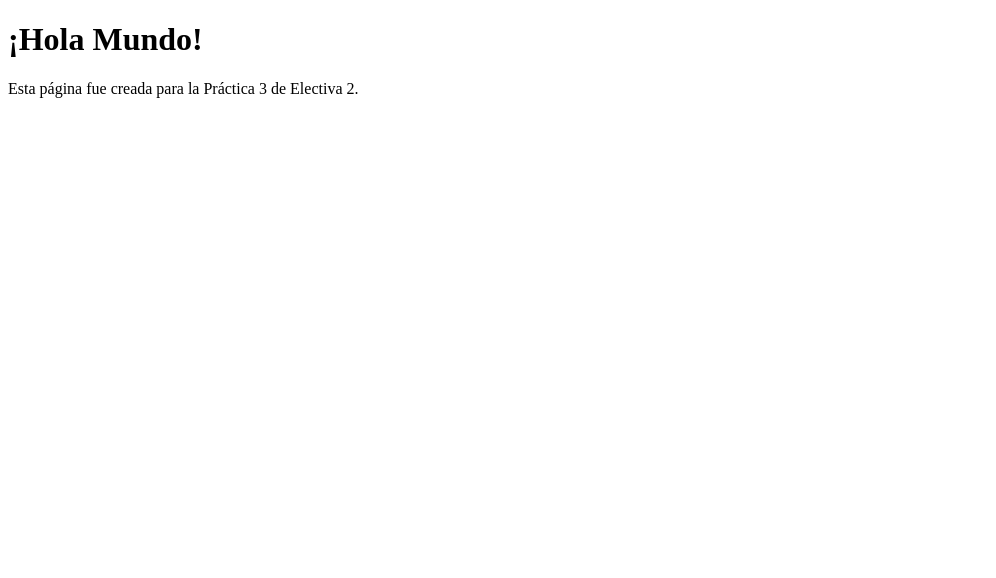
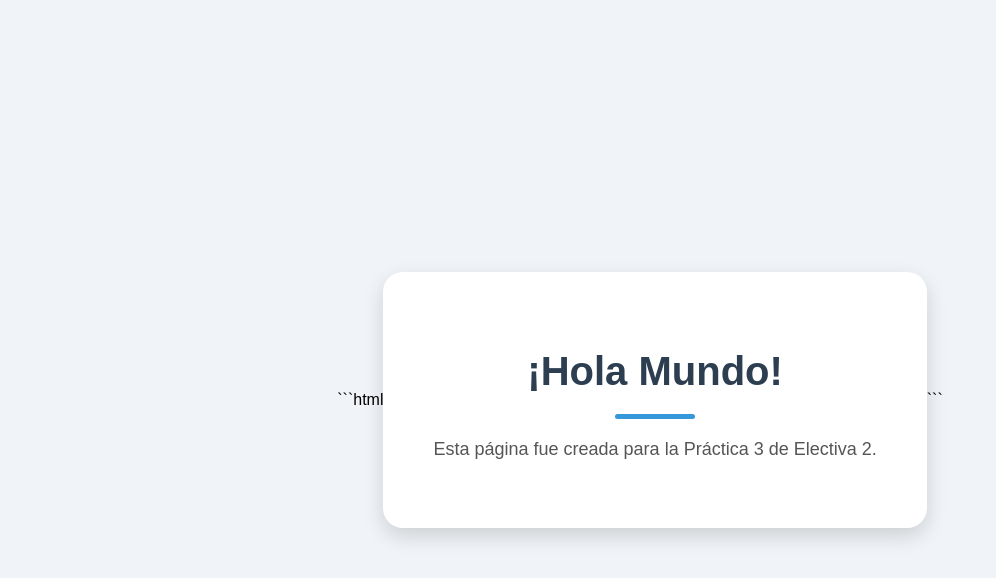
Before and after one commit to NelPascualR/Practica-3, a plain HTML site: page index.html in a window 1280 px wide. Shown: the whole page, without its empty margins (0-996 px from the left). Drawn offline with Linux system fonts and the light colour scheme.

Commit message:
Update index.html

````diff
--- a/index.html
+++ b/index.html
@@ -1,14 +1,62 @@
+```html
 <!DOCTYPE html>
 <html lang="es">
 <head>
     <meta charset="UTF-8">
     <meta name="viewport" content="width=device-width, initial-scale=1.0">
     <title>Hola Mundo</title>
+
+    <style>
+        body {
+            margin: 0;
+            height: 100vh;
+            display: flex;
+            justify-content: center;
+            align-items: center;
+            background-color: #f0f4f8;
+            font-family: Arial, sans-serif;
+        }
+
+        .contenedor {
+            text-align: center;
+            background-color: white;
+            padding: 50px;
+            border-radius: 20px;
+            box-shadow: 0 8px 20px rgba(0, 0, 0, 0.15);
+            max-width: 600px;
+        }
+
+        .decoracion {
+            width: 80px;
+            height: 5px;
+            background-color: #3498db;
+            margin: 20px auto;
+            border-radius: 10px;
+        }
+
+        h1 {
+            color: #2c3e50;
+            font-size: 40px;
+            margin-bottom: 10px;
+        }
+
+        p {
+            color: #555;
+            font-size: 18px;
+        }
+    </style>
 </head>
+
 <body>
 
-    <h1>¡Hola Mundo!</h1>
-    <p>Esta página fue creada para la Práctica 3 de Electiva 2.</p>
+    <div class="contenedor">
+        <h1>¡Hola Mundo!</h1>
+
+        <div class="decoracion"></div>
+
+        <p>Esta página fue creada para la Práctica 3 de Electiva 2.</p>
+    </div>
 
 </body>
 </html>
+```
````
